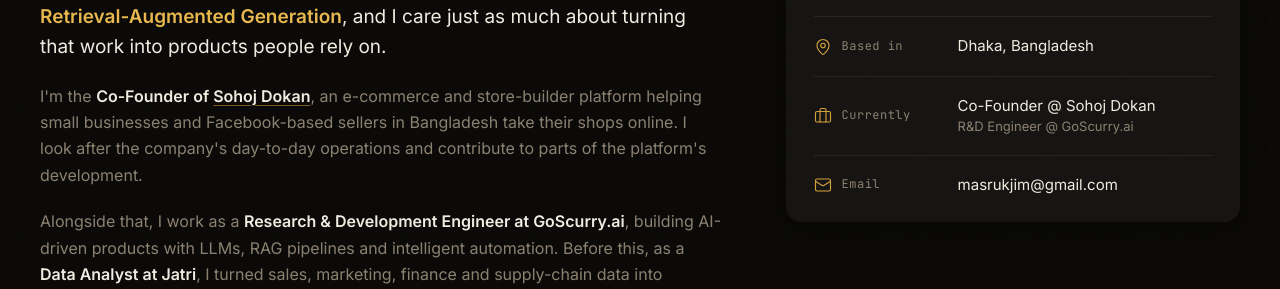
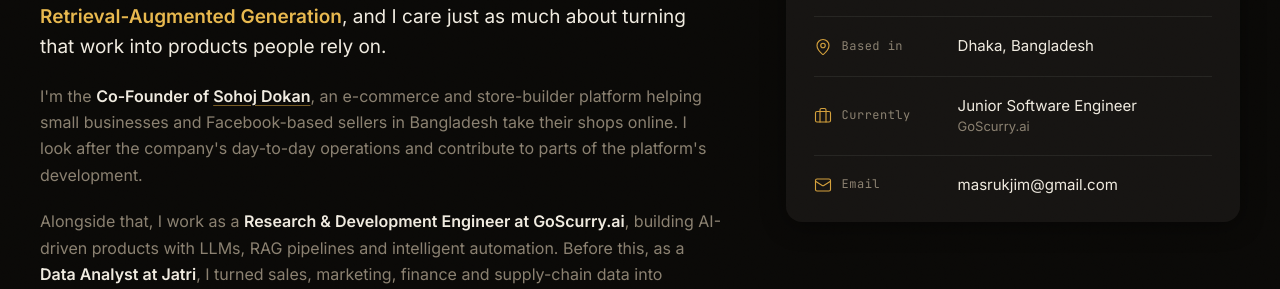
Before and after one commit to MasrukHabib/MasrukHabib.github.io, a Jekyll site: the page built from index.html, in a window 1280 px wide and 900 px high, scrolled down 1755 px. Shown: the part 164-453 px from the top of the window. Built offline with Jekyll 4.4.1, drawn with Linux system fonts in a browser that asks for light colours.

Commit message:
Show Junior Software Engineer at GoScurry.ai as current role in About

```diff
--- a/index.html
+++ b/index.html
@@ -105,7 +105,7 @@
             <dl>
               <div><dt>{% include icon.html name="graduation-cap" %}Degree</dt><dd>B.Tech, Computer Engineering<small>Marwadi University · First Class with Distinction</small></dd></div>
               <div><dt>{% include icon.html name="map-pin" %}Based in</dt><dd>Dhaka, Bangladesh</dd></div>
-              <div><dt>{% include icon.html name="briefcase" %}Currently</dt><dd>Co-Founder @ Sohoj Dokan<small>R&amp;D Engineer @ GoScurry.ai</small></dd></div>
+              <div><dt>{% include icon.html name="briefcase" %}Currently</dt><dd>Junior Software Engineer<small>GoScurry.ai</small></dd></div>
               <div><dt>{% include icon.html name="mail" %}Email</dt><dd><a href="mailto:masrukjim@gmail.com">masrukjim@gmail.com</a></dd></div>
             </dl>
           </aside>
```
